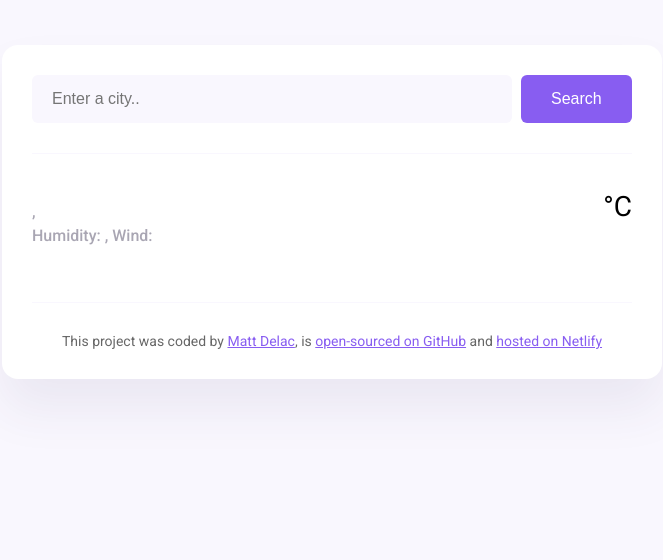
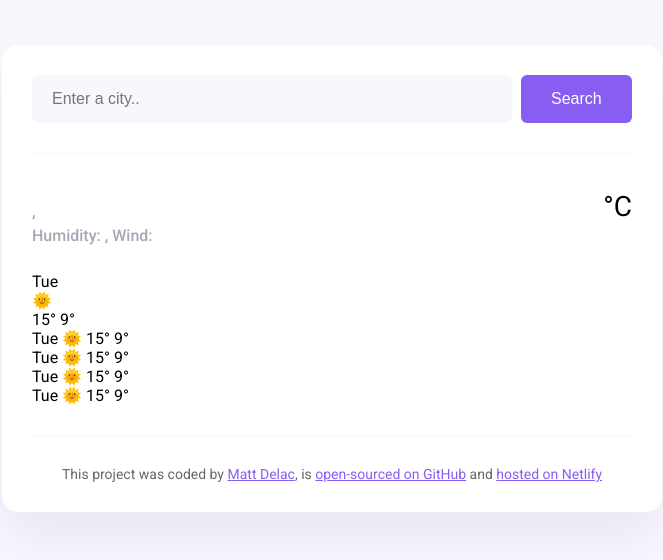
Before and after one commit to francescabice/App-Weather, a plain HTML site: page index.html in a window 1280 px wide. Shown: the whole page, without its empty margins (308-971 px from the left). Drawn offline with nearby package versions, Linux system fonts and the light colour scheme; no server answers.

Commit message:
html changes

```diff
--- a/index.html
+++ b/index.html
@@ -44,6 +44,17 @@
             <div class="weatehr-app-unit">°C</div>
           </div>
         </div>
+        <div class="weather-forecast">
+          <div class="weather-forecast-day">
+            <div class="weather-forecast-date">Tue</div>
+            <div class="weather-forecast-icon">🌞</div>
+            <div class="weather-forecast-taemperatures">15° 9°</div>
+          </div>
+        </div>
+        <div class="weather-forecast">Tue 🌞 15° 9°</div>
+        <div class="weather-forecast">Tue 🌞 15° 9°</div>
+        <div class="weather-forecast">Tue 🌞 15° 9°</div>
+        <div class="weather-forecast">Tue 🌞 15° 9°</div>
       </main>
 
       <footer>
```
